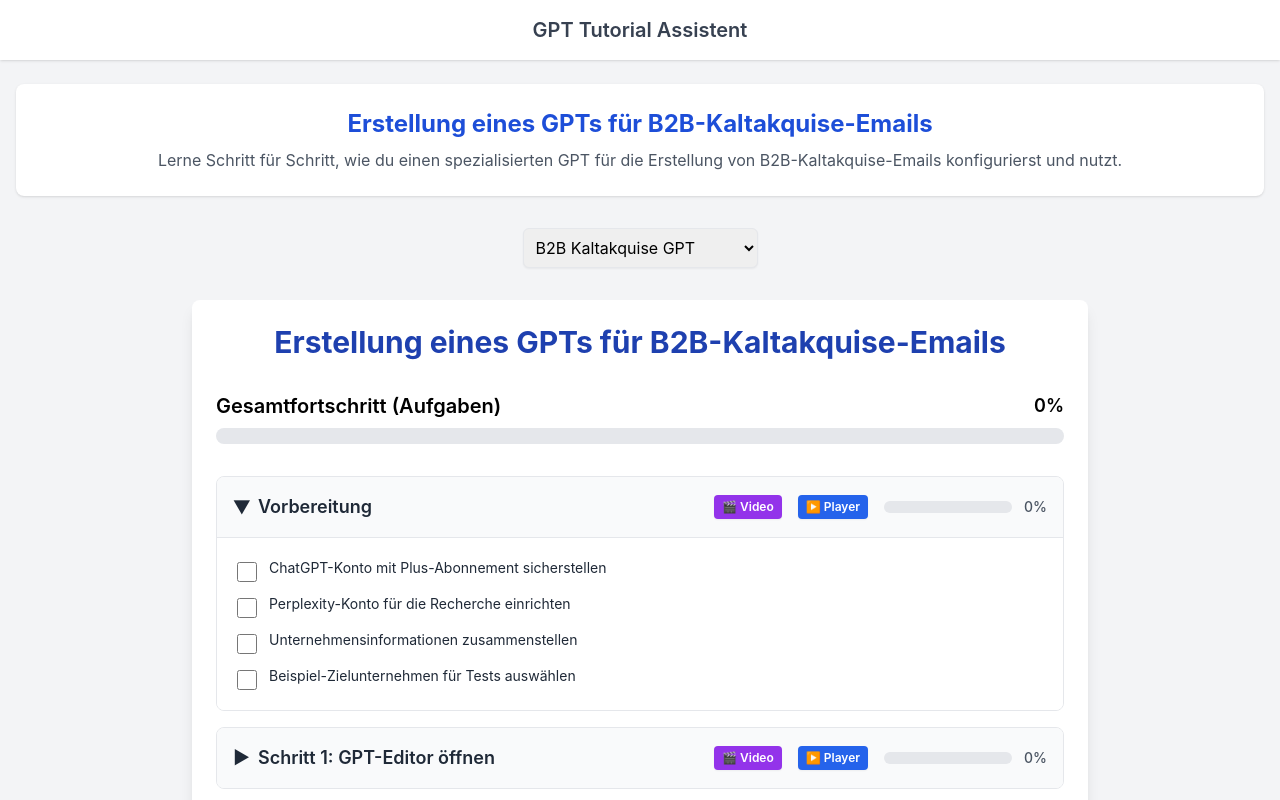
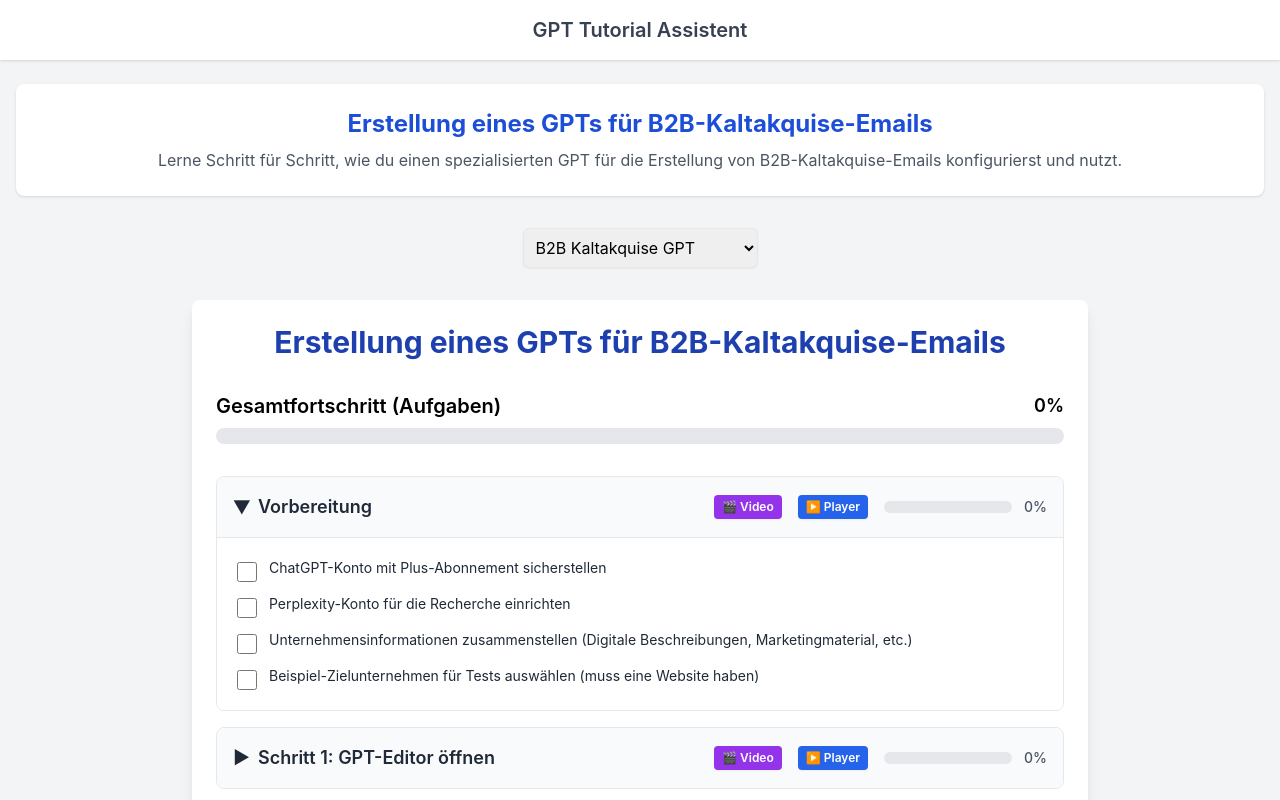
Before and after one commit to freeisland/Tutorial-GPT, a React (Create React App) app: page / in a window 1280 px wide. Shown: the top 800 px of the page. Built offline with nearby package versions, Linux system fonts and the light colour scheme; the HTML template or start-up script is replaced by a standard one.

Commit message:
Checkliste Textupdate

```diff
--- a/src/data/tutorialContent.js
+++ b/src/data/tutorialContent.js
@@ -12,27 +12,27 @@ const tutorialContent = {
       tasks: [
         { id: "prep1", text: "ChatGPT-Konto mit Plus-Abonnement sicherstellen" },
         { id: "prep2", text: "Perplexity-Konto für die Recherche einrichten" },
-        { id: "prep3", text: "Unternehmensinformationen zusammenstellen" },
-        { id: "prep4", text: "Beispiel-Zielunternehmen für Tests auswählen" }
+        { id: "prep3", text: "Unternehmensinformationen zusammenstellen (Digitale Beschreibungen, Marketingmaterial, etc.)" },
+        { id: "prep4", text: "Beispiel-Zielunternehmen für Tests auswählen (muss eine Website haben)" }
       ]
     },
     {
       id: "step1",
       title: "Schritt 1: GPT-Editor öffnen",
       tasks: [
-        { id: "s1t1", text: "Bei ChatGPT einloggen" },
-        { id: "s1t2", text: "\"GPTs erstellen\" auswählen" },
-        { id: "s1t3", text: "\"Neuer GPT\" anklicken" }
+        { id: "s1t1", text: "Bei ChatGPT-Konto einloggen" },
+        { id: "s1t2", text: "Links im Menübaum \"GPTs erkunden\" auswählen" },
+        { id: "s1t3", text: "Oben rechts \"+ Erstellen\" anklicken" }
       ]
     },
     {
       id: "step2",
       title: "Schritt 2: Grundlegende GPT-Konfiguration",
       tasks: [
-        { id: "s2t1", text: "Namen eingeben: \"B2B Kaltakquise Profi\"" },
-        { id: "s2t2", text: "Beschreibung eingeben: \"Erstellt hochpersonalisierte B2B-Kaltakquise-Emails für Unternehmen jeder Branche basierend auf detaillierten Recherchen zu Zielunternehmen und eigenen Dienstleistungen.\"" },
+        { id: "s2t1", text: "Namen eingeben: z.B. \"B2B Kaltakquise Profi\"" },
+        { id: "s2t2", text: "Beschreibung eingeben: z.B. \"Erstellt hochpersonalisierte B2B-Kaltakquise-Emails für Unternehmen jeder Branche basierend auf detaillierten Recherchen zu Zielunternehmen und eigenen Dienstleistungen.\"" },
         { id: "s2t3", text: "Hinweise eingeben (siehe Abschnitt \"Hilfreiche Prompts\")" },
-        { id: "s2t4", text: "Gesprächsaufhänger eingeben: \"Ich möchte eine personalisierte Kaltakquise-Email erstellen. Hier sind Informationen über mein Unternehmen und das Zielunternehmen.\"" }
+        { id: "s2t4", text: "Gesprächsaufhänger eingeben: z.B. \"Ich möchte eine personalisierte Kaltakquise-Email erstellen. Hier sind Informationen über mein Unternehmen und das Zielunternehmen.\"" }
       ]
     },
     {
```
